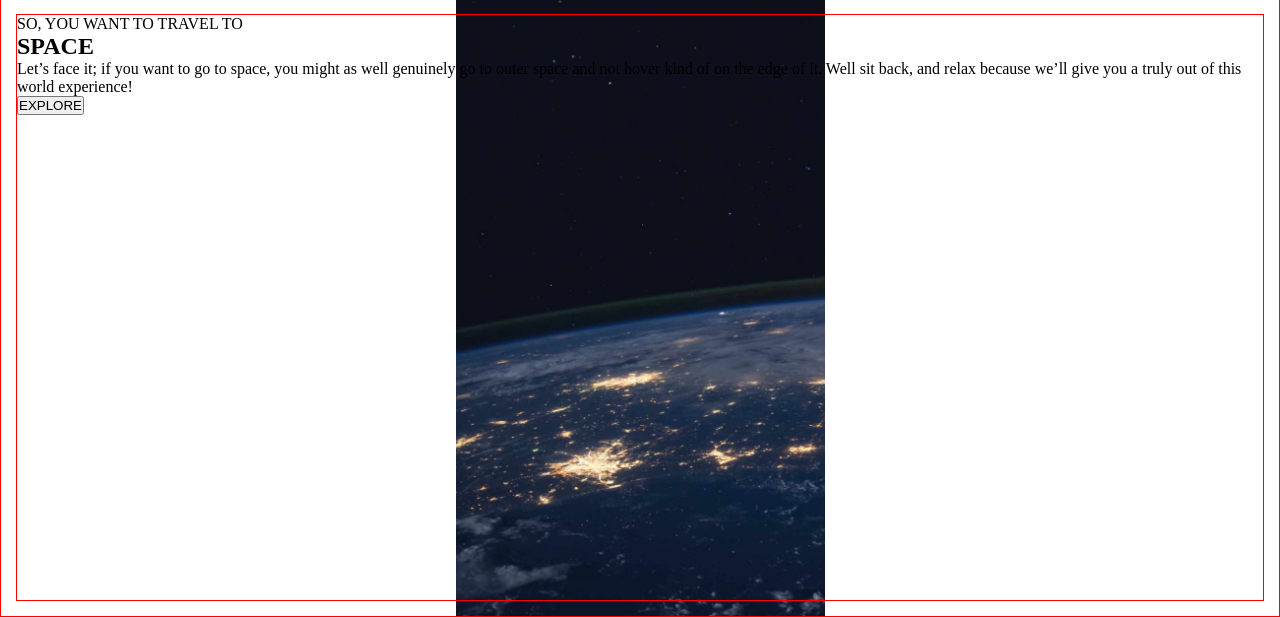
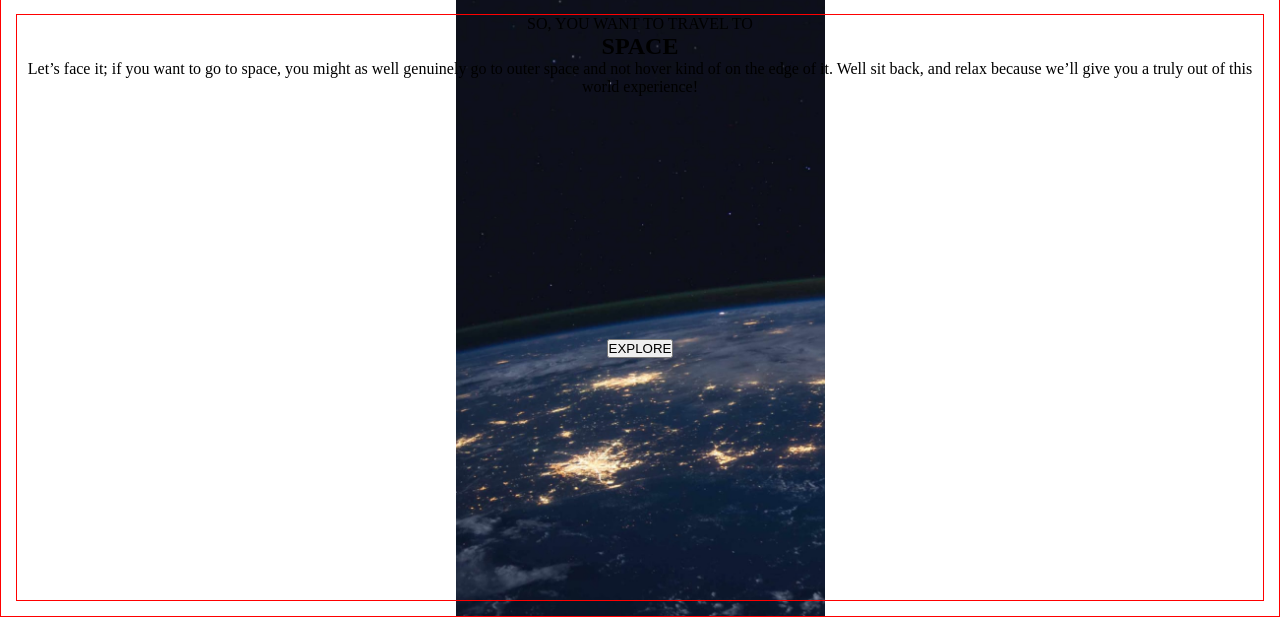
Before and after one commit to jkaps9/space-tourism, a website built with webpack: page src/template.html in a window 1280 px wide. Shown: the part 183-800 px from the top of the page. Built offline with nearby package versions, Linux system fonts and the light colour scheme.

Commit message:
add flex layout to main section

```diff
--- a/src/styles.css
+++ b/src/styles.css
@@ -79,8 +79,18 @@ main {
   flex: 1;
   display: flex;
   flex-direction: column;
+
+  section {
+    flex: 1;
+    display: flex;
+    flex-direction: column;
+    align-items: center;
+    text-align: center;
+
+    .button-wrapper {
+      flex: 1;
+      display: flex;
+      align-items: center;
+    }
+  }
 }
-
-section {
-  flex: 1;
-}
```
